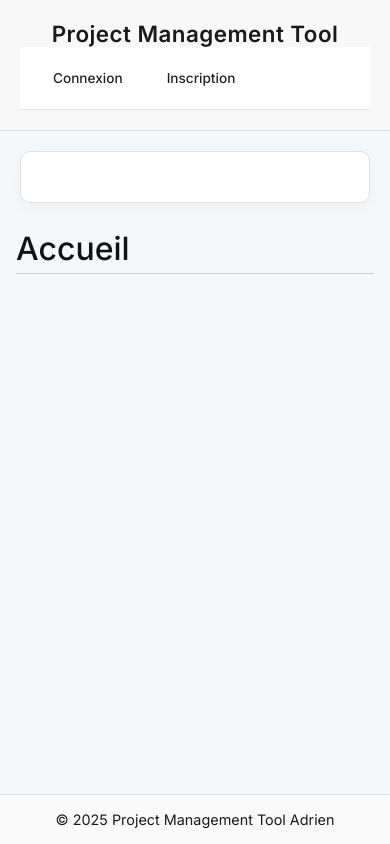
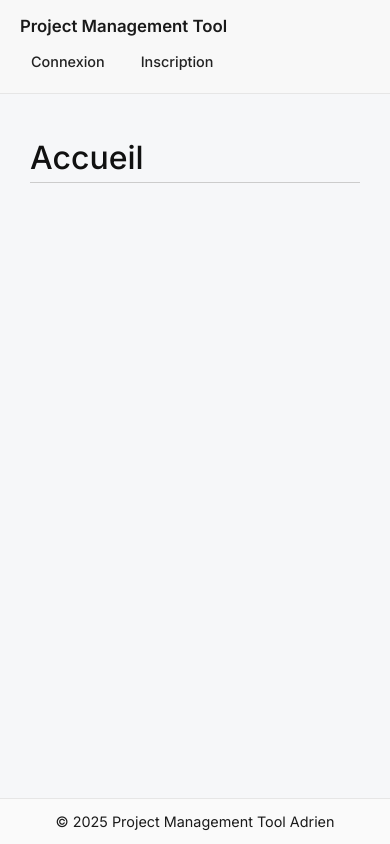
Before and after one commit to AdrienV22/project-management-tool-frontend, an Angular app: page /home in a window 390 px wide. Built offline with nearby package versions, Linux system fonts and the light colour scheme.

Commit message:
refactor(layout): clean app component and improve global layout structure

```diff
--- a/src/app/app.component.css
+++ b/src/app/app.component.css
@@ -1,4 +1,8 @@
 @import url('https://fonts.googleapis.com/css2?family=Inter:wght@400;500;600;700&display=swap');
+
+:host {
+  display: block;
+}
 
 * {
   font-family: 'Inter', sans-serif;
@@ -8,76 +12,85 @@
   color: #1a1a1a;
 }
 
-/* --- HEADER --- */
-header {
-  background-color: #f8f8f8;
-  border-bottom: 1px solid #ddd;
-  padding: 20px;
-  text-align: center;
+body {
+  background: #f6f6f6;
 }
 
-header h1 {
-  font-size: 1.8rem;
+/* --- HEADER --- */
+.app-header {
+  background-color: #f8f8f8;
+  border-bottom: 1px solid #e6e6e6;
+}
+
+.app-header-inner {
+  max-width: 1100px;
+  margin: 0 auto;
+  padding: 16px 20px;
+}
+
+.app-title {
+  font-size: 1.2rem;
   font-weight: 600;
+  margin-bottom: 10px;
 }
 
 /* --- NAVIGATION --- */
-nav {
+.app-nav {
   display: flex;
   justify-content: space-between;
   align-items: center;
-  padding: 12px 20px;
-  background-color: #ffffff;
-  border-bottom: 1px solid #e6e6e6;
+  gap: 12px;
 }
 
-/* Liens à gauche */
+.nav-links {
+  display: flex;
+  gap: 14px;
+  flex-wrap: wrap;
+}
+
 .nav-links a {
-  margin-right: 20px;
   text-decoration: none;
   font-weight: 500;
   font-size: 0.95rem;
   color: #222;
+  padding: 6px 10px;
+  border-radius: 8px;
 }
 
 .nav-links a:hover {
-  text-decoration: underline;
+  background: #efefef;
 }
 
-/* Déconnexion à droite */
-.nav-right .logout-btn {
+/* Déconnexion */
+.logout-btn {
   background-color: transparent;
   color: #1a1a1a;
-  border: 1px solid #bbb;
-  padding: 6px 14px;
+  border: 1px solid #cfcfcf;
+  padding: 7px 12px;
   font-size: 0.9rem;
-  border-radius: 4px;
+  border-radius: 10px;
   cursor: pointer;
-  transition: all 0.3s ease;
+  transition: background-color 0.2s ease, border-color 0.2s ease;
 }
 
-.nav-right .logout-btn:hover {
-  background-color: #eee;
+.logout-btn:hover {
+  background-color: #efefef;
+  border-color: #bdbdbd;
 }
 
 /* --- CONTENU PRINCIPAL --- */
-router-outlet {
-  display: block;
-  max-width: 1000px;
-  margin: 40px auto;
-  padding: 40px;
-  background-color: #ffffff;
-  border: 1px solid #e0e0e0;
-  border-radius: 10px;
-  box-shadow: 0 4px 14px rgba(0, 0, 0, 0.04);
+.app-content {
+  max-width: 1100px;
+  margin: 0 auto;
+  padding: 24px 20px 90px; /* espace pour le footer */
 }
 
 /* --- FOOTER --- */
-footer {
+.app-footer {
   background-color: #fafafa;
-  border-top: 1px solid #ddd;
+  border-top: 1px solid #e6e6e6;
   text-align: center;
-  padding: 16px 0;
+  padding: 14px 0;
   font-size: 0.9rem;
   color: #666;
   position: fixed;
@@ -87,22 +100,20 @@ footer {
 
 /* --- RESPONSIVE --- */
 @media (max-width: 768px) {
-  header h1 {
-    font-size: 1.4rem;
+  .app-title {
+    font-size: 1.05rem;
   }
 
   .nav-links a {
-    font-size: 0.85rem;
-    margin-right: 10px;
+    font-size: 0.9rem;
   }
 
-  .nav-right .logout-btn {
+  .logout-btn {
     font-size: 0.85rem;
-    padding: 5px 10px;
+    padding: 6px 10px;
   }
 
-  router-outlet {
-    margin: 20px;
-    padding: 25px;
+  .app-content {
+    padding: 18px 14px 90px;
   }
 }
--- a/src/app/app.component.html
+++ b/src/app/app.component.html
@@ -1,23 +1,32 @@
-<header>
-  <h1>Project Management Tool</h1>
-  <nav>
-    <!-- Bloc gauche : liens -->
+<header class="app-header">
+  <div class="app-header-inner">
+    <h1 class="app-title">Project Management Tool</h1>
+
+    <nav class="app-nav" aria-label="Navigation principale">
       <div class="nav-links">
         <a routerLink="/login" *ngIf="!(isLoggedIn$ | async)">Connexion</a>
         <a routerLink="/register" *ngIf="!(isLoggedIn$ | async)">Inscription</a>
         <a routerLink="/projects" *ngIf="isLoggedIn$ | async">Projets</a>
       </div>
 
-    <!-- Bloc droit : bouton de déconnexion -->
       <div class="nav-right">
-      <button *ngIf="isLoggedIn$ | async" (click)="logout()" class="logout-btn">Déconnexion</button>
+        <button
+          *ngIf="isLoggedIn$ | async"
+          (click)="logout()"
+          class="logout-btn"
+          type="button"
+        >
+          Déconnexion
+        </button>
       </div>
     </nav>
+  </div>
 </header>
 
-<!-- Affichage des composants selon les routes -->
+<main class="app-content">
   <router-outlet></router-outlet>
+</main>
 
-<footer>
+<footer class="app-footer">
   <p>&copy; 2025 Project Management Tool Adrien</p>
 </footer>
--- a/src/app/app.component.ts
+++ b/src/app/app.component.ts
@@ -1,34 +1,26 @@
-import { Component, OnInit } from '@angular/core';
-import { RouterModule } from '@angular/router';
-import { AuthService } from './services/auth.service'; // Import du service d'authentification
-import { Router } from '@angular/router'; // Import pour gérer la redirection
+import { Component } from '@angular/core';
+import { RouterModule, Router } from '@angular/router';
 import { Observable } from 'rxjs';
-import { CommonModule } from '@angular/common'; // Import du CommonModule
+import { CommonModule } from '@angular/common';
+
+import { AuthService } from './services/auth.service';
 
 @Component({
-  standalone: true, // Indique que c'est un standalone component
+  standalone: true,
   selector: 'app-root',
   templateUrl: './app.component.html',
   styleUrls: ['./app.component.css'],
-  imports: [RouterModule, CommonModule], // Ajoute CommonModule ici
+  imports: [RouterModule, CommonModule],
 })
-export class AppComponent implements OnInit {
-  title = 'Mon application de project management';
-  isLoggedIn$: Observable<boolean>; // Observable pour l'état de connexion
+export class AppComponent {
+  isLoggedIn$: Observable<boolean>;
 
   constructor(private authService: AuthService, private router: Router) {
-    // Récupérer l'état de connexion via l'observable
     this.isLoggedIn$ = this.authService.getAuthStatus();
   }
 
-  ngOnInit(): void {
-    // On met à jour l'état de connexion lorsque l'application est initialisée
-    this.isLoggedIn$ = this.authService.getAuthStatus();
-  }
-
-  logout() {
-    this.authService.logout(); // Déconnexion via AuthService
-    this.isLoggedIn$ = this.authService.getAuthStatus(); // Mettre à jour l'état après déconnexion
-    this.router.navigate(['/login']); // Redirection vers la page de connexion
+  logout(): void {
+    this.authService.logout();
+    this.router.navigate(['/login']);
   }
 }
```
Lines whose indentation alone changed are shown as unchanged.
